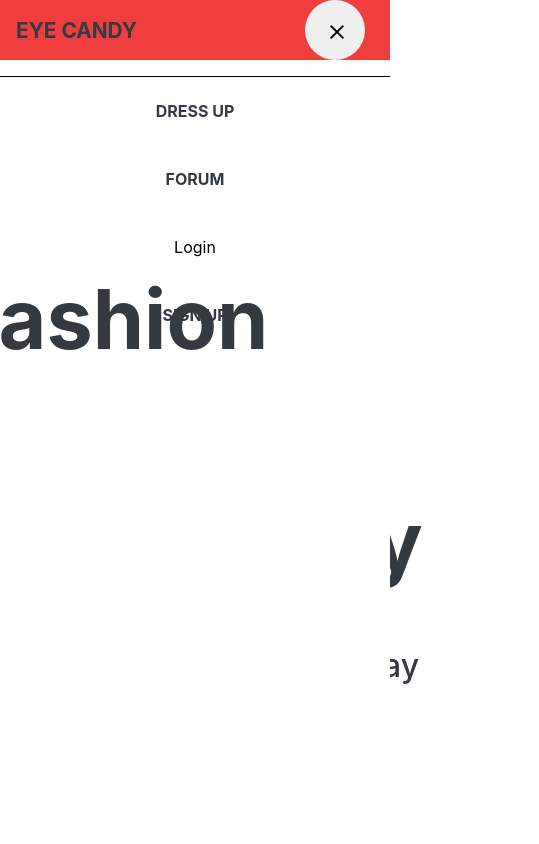
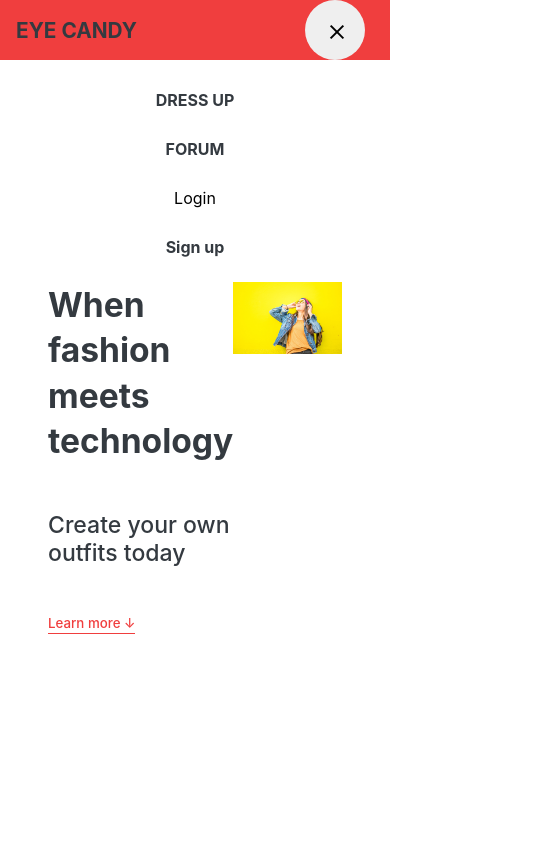
Before and after one commit to 490-Team-MAAKDE/490-Project, a React (Create React App) app in the folder Eye Candy Project/Code Design/Front-End/eye-candy/: page / in a window 390 px wide. Both pictures are taken after a click on the button 335 px from the left and 30 px from the top of the page. Shown: the top 844 px of the page, 539 px wide, since content can reach past the window. Built offline with nearby package versions, Linux system fonts and the light colour scheme.

Commit message:
worked on responsiveness on mobile devices, halfway done with header section

```diff
--- a/Eye Candy Project/Code Design/Front-End/eye-candy/src/Components/Navbar/Navbar.css
+++ b/Eye Candy Project/Code Design/Front-End/eye-candy/src/Components/Navbar/Navbar.css
@@ -77,7 +77,7 @@
     width: 100%;
     height: calc(100vh - 90px);
     background-color: white;
-    border-top: 1px solid black;
+    /* border-top: 1px solid black; */
   }
 
   .nav-menu li {
@@ -86,6 +86,7 @@
   }
 
   .nav-menu.expanded ul {
+    height: 100%;
     display: block;
   }
 
@@ -97,7 +98,7 @@
   .nav-menu li a {
     color: black;
     width: 100%;
-    padding: 1.5rem 0;
+    padding: 0.9rem 0;
   }
 }
 
--- a/Eye Candy Project/Code Design/Front-End/eye-candy/src/Components/Navbar/Navbar.js
+++ b/Eye Candy Project/Code Design/Front-End/eye-candy/src/Components/Navbar/Navbar.js
@@ -42,14 +42,12 @@ function Navbar() {
           <ul>
             <li>
               <a href="" className="nav">
-                {" "}
-                <b> DRESS UP</b>{" "}
+                <b> DRESS UP</b>
               </a>
             </li>
             <li>
               <a href="" className="nav">
-                {" "}
-                <b>FORUM</b>{" "}
+                <b>FORUM</b>
               </a>
             </li>
             <li>
@@ -57,8 +55,7 @@ function Navbar() {
             </li>
             <li>
               <a href="" className="nav">
-                {" "}
-                <b>SIGN UP</b>{" "}
+                <b>Sign up</b>
               </a>
             </li>
           </ul>
--- a/Eye Candy Project/Code Design/Front-End/eye-candy/src/Pages/Home.css
+++ b/Eye Candy Project/Code Design/Front-End/eye-candy/src/Pages/Home.css
@@ -33,7 +33,7 @@
 }
 
 .header__title {
-  max-width: 115rem;
+  max-width: 100vw;
   display: grid;
   grid-template-columns: 3fr 2fr;
   row-gap: 3rem;
@@ -50,8 +50,7 @@
   margin-right: auto;
   display: grid;
   width: 100%;
-  min-width: 50%;
-  transform: translateY(-7rem) translateX(2rem);
+  /* margin-top: 1rem; */
   grid-column: 2 / 3;
   grid-row: 1 / span 4;
   z-index: 0;
@@ -211,3 +210,24 @@ h4 {
   cursor: pointer;
   transition: all 0.3s;
 }
+.container-narrow {
+  max-width: 50rem;
+}
+
+@media screen and (max-width: 1400px) {
+  h1 {
+    font-size: clamp(2.1rem, 4vw, 5.16rem);
+    transition: 0.5s;
+  }
+  h4 {
+    font-size: clamp(1.2rem, 1.44rem, 1.72rem);
+    transition: 0.5s;
+  }
+  .btn--text {
+    font-size: clamp(0.7rem, 0.833rem, 1rem);
+    transition: 0.5s;
+  }
+  .container-narrow {
+    max-width: 33rem;
+  }
+}
--- a/Eye Candy Project/Code Design/Front-End/eye-candy/src/Pages/Home.js
+++ b/Eye Candy Project/Code Design/Front-End/eye-candy/src/Pages/Home.js
@@ -4,26 +4,27 @@ import "./Home.css";
 function Home() {
   const header = useRef();
   const [isVisible, setIsVisible] = useState(false);
-
   return (
     <div>
       <div ref={header} className="header">
         <div className="head--section header__title">
-          <h1>
-            When
-            <span class="highlight"> fashion </span>
-            meets technology
-          </h1>
+          <div className="container-narrow">
+            <h1>
+              When
+              <span class="highlight"> fashion </span>
+              meets technology
+            </h1>
+          </div>
           <h4>Create your own outfits today</h4>
           <button className="btn--text">Learn more ↓</button>
           <img
             src={require("../Assets/landing-page-photo.jpg")}
             alt="logo"
             className="img--section landing-photo"
-            width="722"
-            height="481"
+            // width="722"
+            // height="481"
           />
-          <img
+          {/* <img
             src={require("../Assets/landing-page-photo2.jpg")}
             alt="logo"
             className="img--section landing-photo2"
@@ -36,10 +37,10 @@ function Home() {
             className="img--section landing-photo3"
             width="252"
             height="379"
-          />
+          /> */}
         </div>
       </div>
-      <section className="section" id="section--1">
+      {/* <section className="section" id="section--1">
         <div className="section__title">
           <h2 className="section__description">FEATURES</h2>
           <h3 className="section__header">
@@ -93,7 +94,7 @@ function Home() {
           <h3 className="section__header">Look your best self today.</h3>
         </div>
         <button className="btn btn--show-modal">Create an account!</button>
-      </section>
+      </section> */}
     </div>
   );
 }
```
